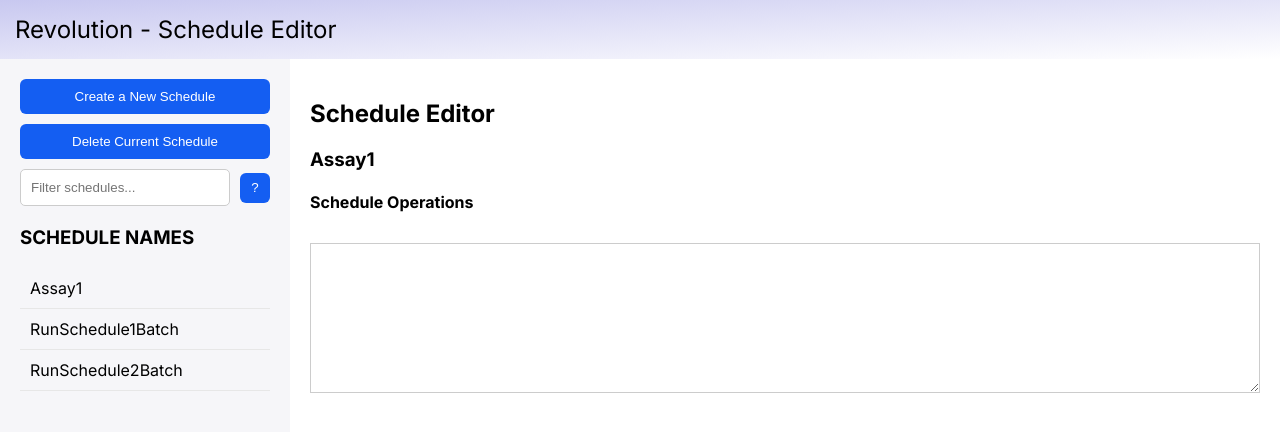
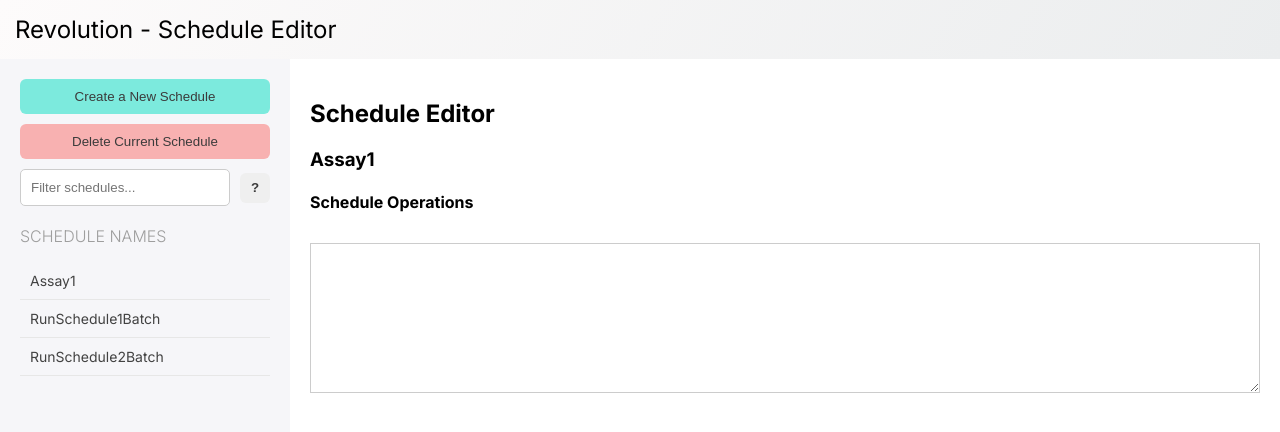
Before and after one commit to cemileblks/schedule-editor, a plain HTML site: page index.html in a window 1280 px wide. Drawn offline with Linux system fonts and the light colour scheme.

Commit message:
added further css styling

```diff
--- a/assets/css/style.css
+++ b/assets/css/style.css
@@ -4,7 +4,7 @@ body {
 }
 
 #header {
-    background: linear-gradient(to bottom right, #c8c8f0, #ffffff);
+    background-image: linear-gradient(120deg, #fdfbfb 0%, #ebedee 100%);
     padding: 15px;
 }
 
@@ -31,15 +31,27 @@ body {
     width: 100%;
     padding: 10px;
     margin-bottom: 10px;
-    background-color: #145ef2;
-    color: white;
+    color: rgb(59, 59, 59);
     border: none;
     cursor: pointer;
     border-radius: 6px;
+    transition: background-color 0.3s;
 }
 
-.sidebar button:hover {
-    background-color: #0056b3;
+#create-schedule-btn {
+    background-color: #7CEADD;
+}
+
+#create-schedule-btn:hover {
+    background-color: #6DDACC;
+}
+
+#delete-schedule-btn {
+    background-color: #F8B1B1;
+}
+
+#delete-schedule-btn:hover {
+    background-color: #E8A1A1;
 }
 
 .filter-section {
@@ -60,20 +72,34 @@ body {
 .filter-section button {
     width: 30px;
     height: 30px;
+    font-weight: bold;
     vertical-align: middle;
     padding: 0;
     margin: 0;
 }
 
+.filter-section button:hover {
+background-color: #d4d4d4;
+}
+
+.sidebar h3 {
+    font-size: 16px;
+    font-weight: 300;
+    color: #9e9e9e;
+}
+
 #schedules-list ul {
     list-style: none;
     padding: 0;
+    font-size: 14px;
 }
 
 #schedules-list li {
     padding: 10px;
     border-bottom: 1px solid #e7e7e7;
     cursor: pointer;
+    font-size: 14px;
+    color: #424242;
 }
 
 #schedules-list li:hover {
```
